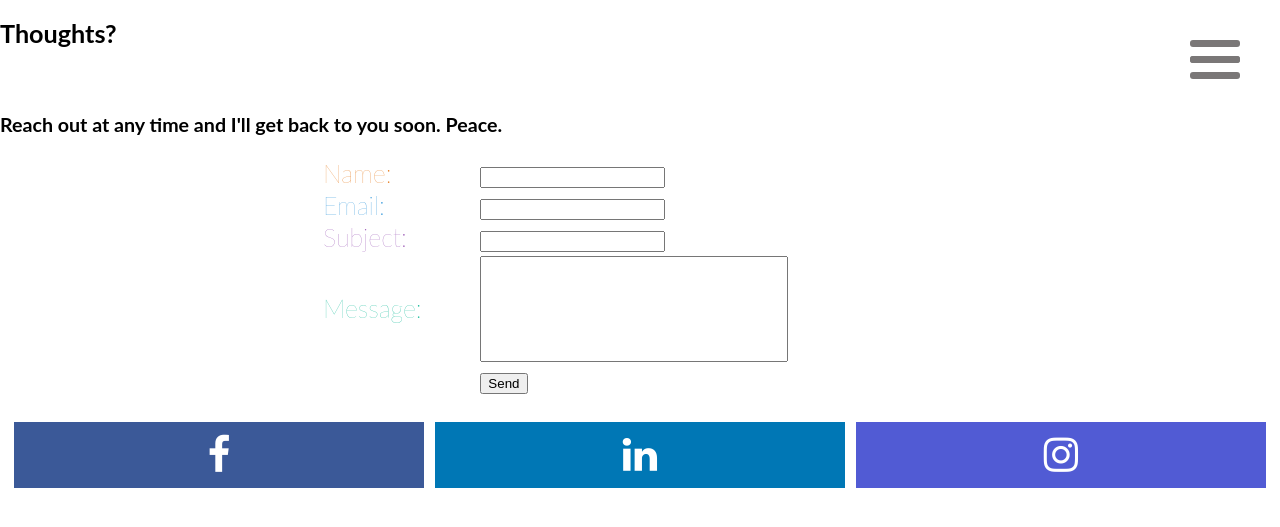
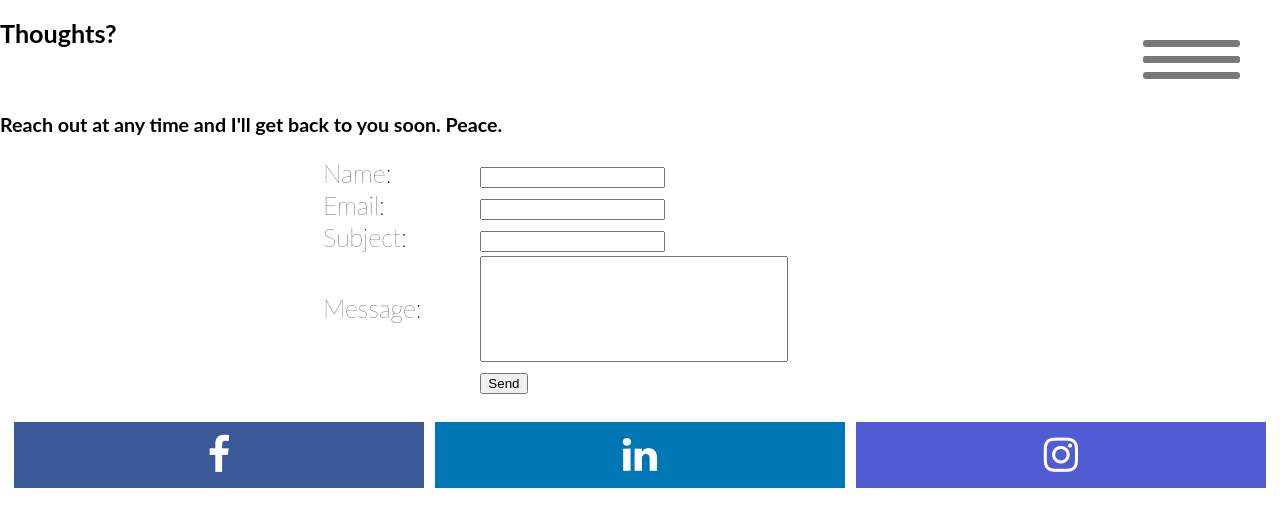
Before and after one commit to Paulavancamp/Paulavancamp.github.io, a Jekyll site: the page connect.html, which Jekyll copies as it is, in a window 1280 px wide. Shown: the top 527 px of the page. Built offline with Jekyll 4.4.1, drawn with Linux system fonts in a browser that asks for light colours.

Commit message:
added test message

```diff
--- a/css/main.css
+++ b/css/main.css
@@ -10,7 +10,10 @@ html {
   font-size: 14px;
 }
 
+
 body {
+  margin: 0;
+  font-family: 'Lato', sans-serif;
   font-size: 1rem;
   line-height: 1.5em;
   @media ( min-width: 768px ) {
@@ -18,26 +21,6 @@ body {
   }
 }
 
-.purp{
-  color:#9b59b6;
-}
-.orn{
-  color:#e67e22;
-}
-.green{
-  color:#1abc9c;
-}
-.blu{
-  color:#3498db;
-}
-.red{
-  color:#e74c3c;
-}
-
-body {
-  margin: 0;
-  font-family: 'Lato', sans-serif;
-}
 
 .overlay {
   height: 0%;
@@ -194,6 +177,8 @@ display: block;
 color: black;
 text-decoration: none;
 white-space: nowrap;
+color: #ff0066;
+padding: 0.3em 1.4em;
 }
 
 /* Cube Positioning */
@@ -266,16 +251,8 @@ margin: 75px 50px 80px;
 
 footer {
   text-align: center;
-  padding-bottom: 6em;
-
-  a {
-    color: #ff0066;
-    padding: 0.3em 1.4em;
-    background-color: #fff;
-    text-decoration: none;
-  }
+  padding-bottom: 3em;
 }
-
 
 #icons{
   text-align:center;
--- a/menu.js
+++ b/menu.js
@@ -1,5 +1,6 @@
   /* Open Menu */
   $( ".open-close-btn" ).on('click touchstart', function(e) {
+      console.log("test1");
     // prevent default anchor click
     e.preventDefault();
     $(".overlay").toggleClass("overlay-open");
```
